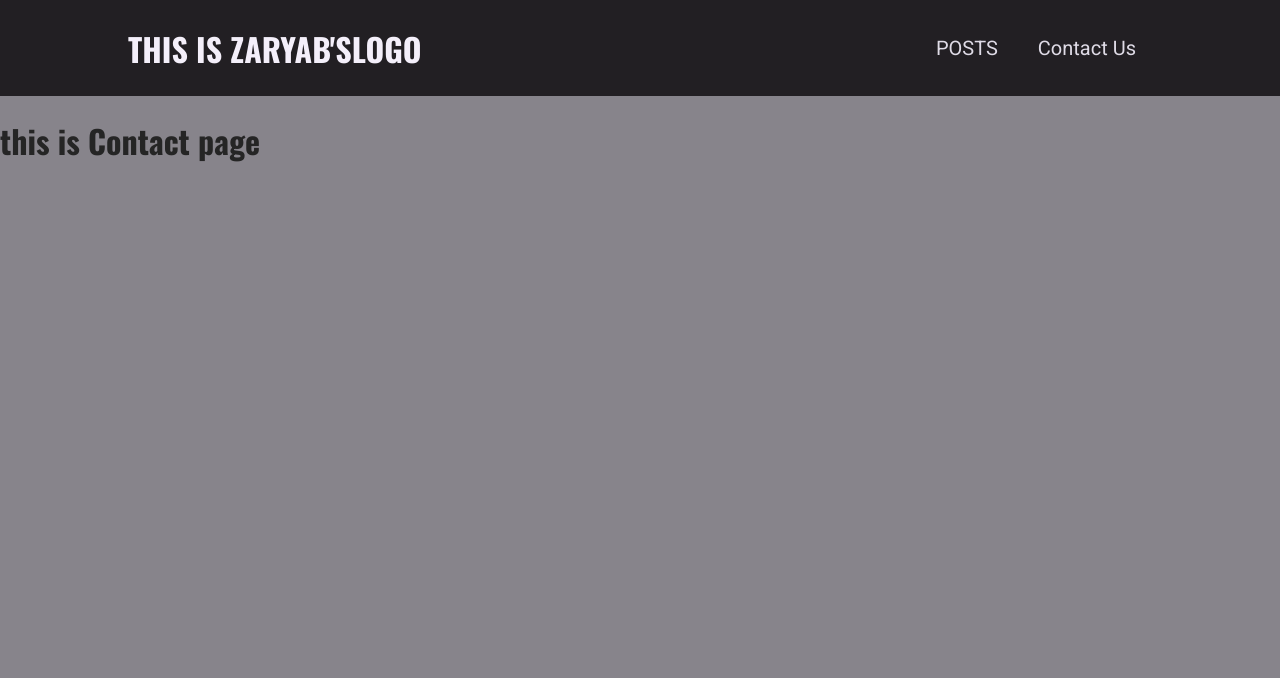
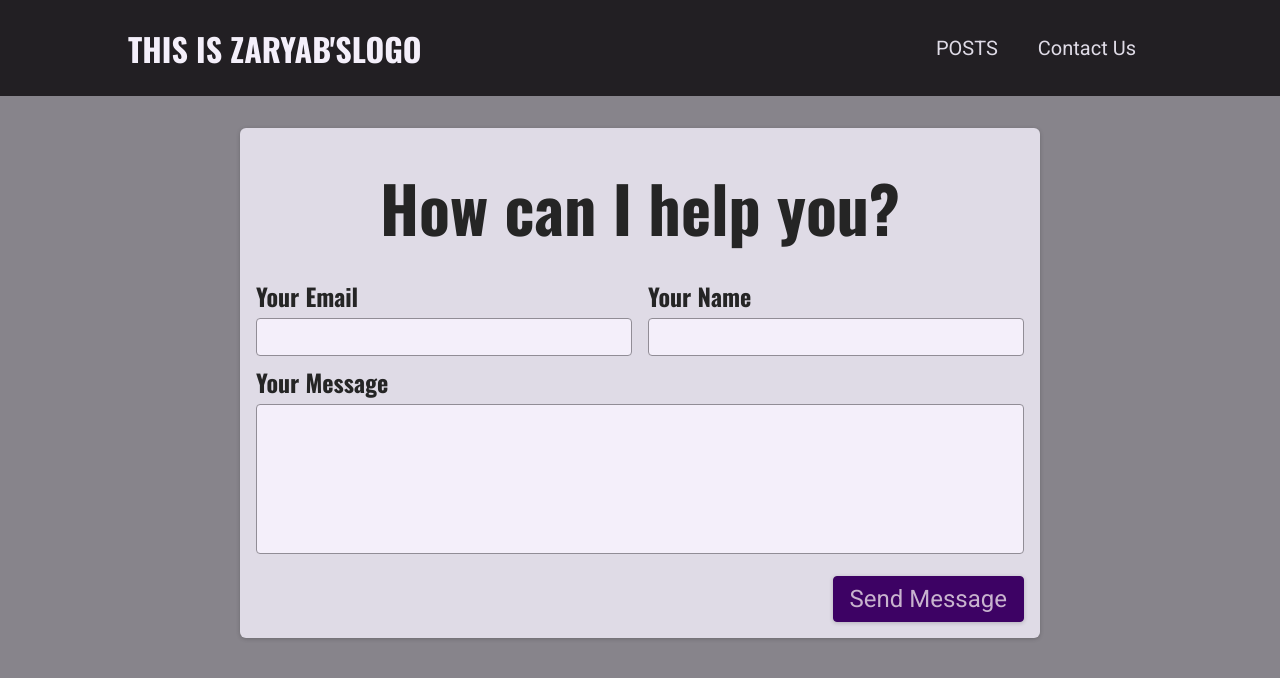
Before and after one commit to ZaryabAslam/Blog-App-Nextjs, a Next.js app: page /contact in a window 1280 px wide. Shown: the top 678 px of the page. Built offline with nearby package versions, Linux system fonts and the light colour scheme.

Commit message:
added contact form in a new component and used that component in contact page. nonothing dynamics simple form using html

```diff
--- /dev/null
+++ b/components/contact/contact-form.js
@@ -0,0 +1,31 @@
+import classes from './contact-form.module.css';
+
+function ContactForm() {
+  return (
+    <section className={classes.contact}>
+      <h1>How can I help you?</h1>
+      <form className={classes.form}>
+        <div className={classes.controls}>
+          <div className={classes.control}>
+            <label htmlFor='email'>Your Email</label>
+            <input type='email' id='email' required />
+          </div>
+          <div className={classes.control}>
+            <label htmlFor='name'>Your Name</label>
+            <input type='text' id='name' required />
+          </div>
+        </div>
+        <div className={classes.control}>
+          <label htmlFor='message'>Your Message</label>
+          <textarea id='message' rows='5'></textarea>
+        </div>
+
+        <div className={classes.actions}>
+          <button>Send Message</button>
+        </div>
+      </form>
+    </section>
+  );
+}
+
+export default ContactForm;
--- /dev/null
+++ b/components/contact/contact-form.module.css
@@ -0,0 +1,73 @@
+.contact {
+    margin: var(--size-8) auto;
+    border-radius: 6px;
+    background-color: var(--color-grey-100);
+    width: 90%;
+    max-width: 50rem;
+    padding: var(--size-4);
+    box-shadow: 0 1px 4px rgba(0, 0, 0, 0.2);
+    font-size: var(--size-6);
+  }
+
+  .contact h1 {
+    font-size: var(--size-8);
+    margin: var(--size-4) 0;
+    text-align: left;
+  }
+
+  .form label {
+    display: block;
+    font-family: 'Oswald', sans-serif;
+    font-weight: bold;
+    margin: var(--size-2) 0 var(--size-1) 0;
+  }
+
+  .form input,
+  .form textarea {
+    font: inherit;
+    padding: var(--size-1);
+    border-radius: 4px;
+    width: 100%;
+    border: 1px solid var(--color-grey-400);
+    background-color: var(--color-grey-50);
+    resize: none;
+  }
+
+  .controls {
+    display: flex;
+    column-gap: 1rem;
+    flex-wrap: wrap;
+  }
+
+  .control {
+    flex: 1;
+    min-width: 10rem;
+  }
+
+  .actions {
+    margin-top: var(--size-4);
+    text-align: right;
+  }
+
+  .form button {
+    font: inherit;
+    cursor: pointer;
+    background-color: var(--color-primary-700);
+    border: 1px solid var(--color-primary-700);
+    padding: var(--size-2) var(--size-4);
+    border-radius: 4px;
+    color: var(--color-primary-50);
+    box-shadow: 0 1px 4px rgba(0, 0, 0, 0.2);
+  }
+
+  .form button:hover {
+    background-color: var(--color-primary-500);
+    border-color: var(--color-primary-500);
+  }
+
+  @media (min-width: 768px) {
+    .contact h1 {
+      font-size: var(--size-16);
+      text-align: center;
+    }
+  }
--- a/pages/contact.js
+++ b/pages/contact.js
@@ -1,13 +1,9 @@
-import { Fragment } from "react";
+import ContactForm from '../components/contact/contact-form';
 
 
 
-function Contact(){
-    return (
-        <Fragment>
-            <h1>this is Contact page</h1>
-        </Fragment>
-    )
-}
+function ContactPage() {
+    return <ContactForm />;
+  }
 
-export default Contact;
+export default ContactPage;
```
